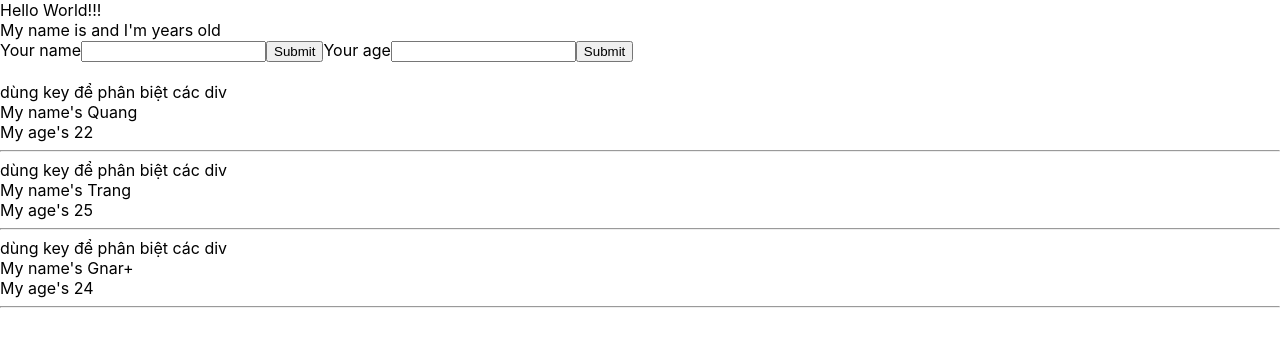
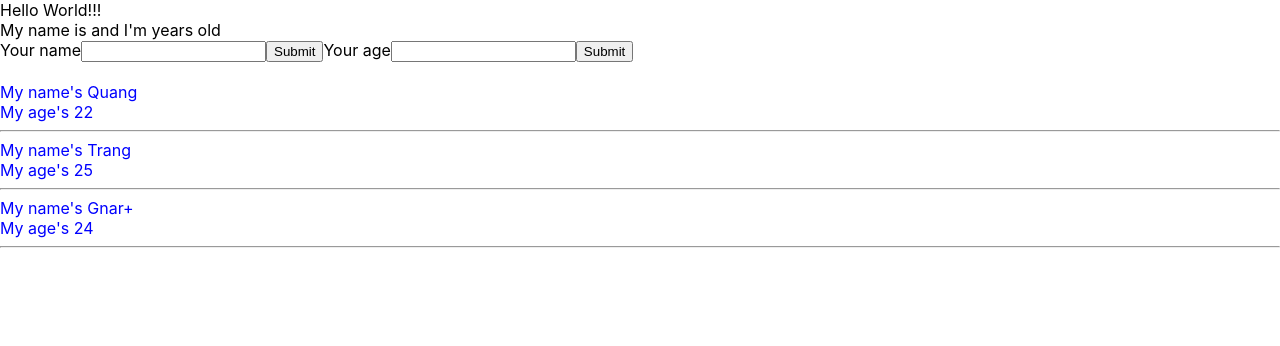
Before and after one commit to thanhquang259/test-demo-React, a React (Create React App) app: page / in a window 1280 px wide. Shown: the top 346 px of the page. Built offline with nearby package versions, Linux system fonts and the light colour scheme.

Commit message:
video 27

```diff
--- a/package.json
+++ b/package.json
@@ -13,6 +13,7 @@
     "redux": "4.2.0",
     "redux-devtools-extension": "2.13.9",
     "redux-thunk": "2.4.1",
+    "sass": "1.53.0",
     "web-vitals": "2.1.4"
   },
   "scripts": {
--- a/src/App.js
+++ b/src/App.js
@@ -1,5 +1,5 @@
 import logo from './logo.svg';
-import './App.css';
+import './App.scss';
 import { useDispatch, useSelector } from 'react-redux';
 import { increaseCounter, decreaseCounter } from './redux/action/counterAction';
 import MyComponent from './Components/MyComponent';
--- a/src/App.css
+++ b/src/App.scss
@@ -1,3 +1,9 @@
+.red {
+  color: red;
+}
+.green {
+  color: green;
+}
 body {
   margin: 0;
   font-family: -apple-system, BlinkMacSystemFont, 'Segoe UI', 'Roboto', 'Oxygen',
--- a/src/Components/DisplayInfor.js
+++ b/src/Components/DisplayInfor.js
@@ -1,5 +1,5 @@
 import React from "react";
-
+import './DisplayInfor.scss';
 class DisplayInfor extends React.Component {
     render() {
         //destructuring array/object
@@ -7,16 +7,19 @@ class DisplayInfor extends React.Component {
         //const listUsers = this.props.listUsers;
         //props => viết tắt của properties truyền dữ liệu từ cha sang con
         return (
-            <div>
+            <div className="DisplayInfor">
                 {listUsers.map((user) => {  // user là tên tự đặt
                     return (
-                        <div key={user.id}>  dùng key để phân biệt các div
-                            <div>My name's {user.name}</div>
+                        <div key={user.id} className={+user.age > 18 ? "green" : "red"}>
+                            <div >My name's {user.name}</div>
+                            {/* style={{ color: 'pink', paddingTop: '50px' }} */}
                             <div>My age's {user.age} </div>
                             <hr />
                         </div>
                     )
                 })}
+
+
 
 
             </div>
--- /dev/null
+++ b/src/Components/DisplayInfor.scss
@@ -0,0 +1,8 @@
+.DisplayInfor{
+    .red {
+        color: pink;
+      }
+      .green {
+        color: blue;
+      }
+}
```
Also changed, not shown: 1 other file (tests, documents, lock files or other folders).
